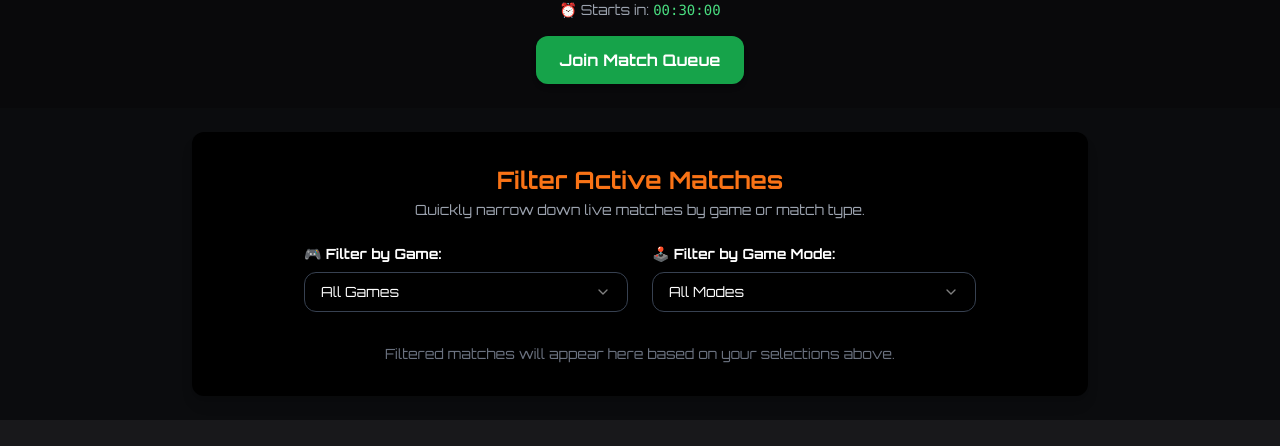
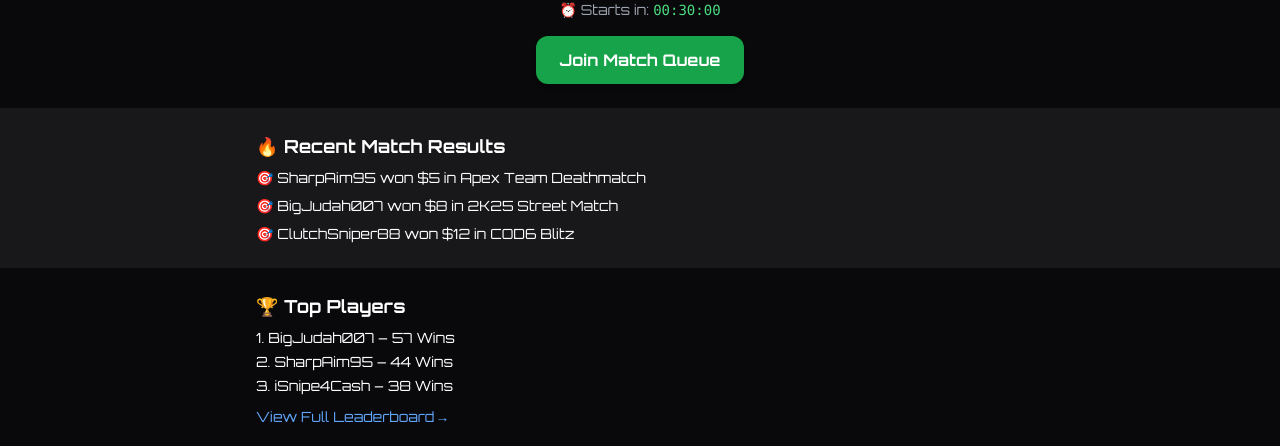
Before and after one commit to PUTUPORSHUTUP/putuporshutup, a React (Vite) app: page / in a window 1280 px wide. Shown: the part 2973-3419 px from the top of the page. Built offline with nearby package versions, Linux system fonts and the light colour scheme; no server answers; the database is empty.

Commit message:
feat: Hide match filters
Temporarily hides the "Filter Active Matches" section by setting `SHOW_MATCH_FILTERS` to `false`. This change is intended for temporary hiding and may be reverted or modified later.

```diff
--- a/src/pages/Index.tsx
+++ b/src/pages/Index.tsx
@@ -17,6 +17,9 @@ const Index = () => {
     { id: 2, player: "BigJudah007", amount: 8, game: "2K25 Street Match", result: "won" },
     { id: 3, player: "ClutchSniper88", amount: 12, game: "COD6 Blitz", result: "won" },
   ]);
+
+  // TEMP: Hide Filter Active Matches
+  const SHOW_MATCH_FILTERS = false;
 
   useEffect(() => {
     const timer = setInterval(() => {
@@ -131,7 +134,8 @@ const Index = () => {
         </div>
       </section>
 
-      {/* Enhanced Game & Mode Filter Section */}
+      {/* Enhanced Game & Mode Filter Section - TEMPORARILY HIDDEN */}
+      {SHOW_MATCH_FILTERS && (
         <section className="bg-black text-white px-4 py-8 rounded-xl shadow-lg max-w-4xl mx-auto my-6">
           <div className="max-w-2xl mx-auto">
             {/* Section Title */}
@@ -186,6 +190,7 @@ const Index = () => {
             </div>
           </div>
         </section>
+      )}
 
       {/* Match Results Feed */}
       <section className="bg-zinc-900 py-6 px-4 text-white">
```
Lines whose indentation alone changed are shown as unchanged.
